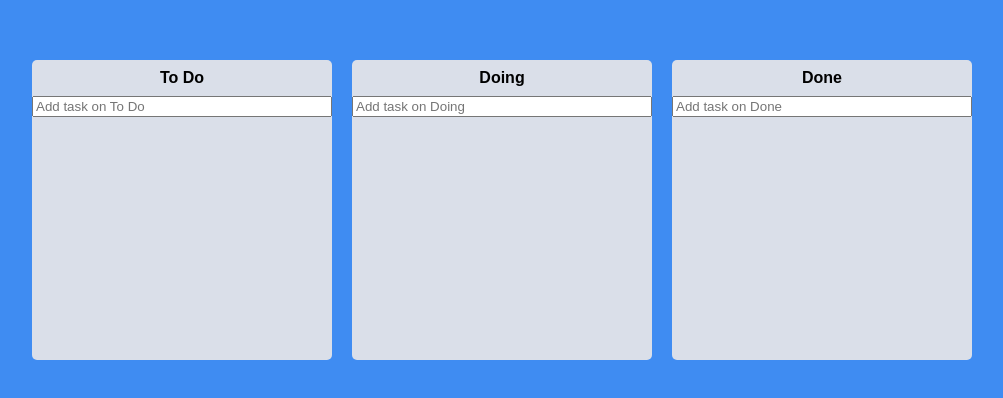
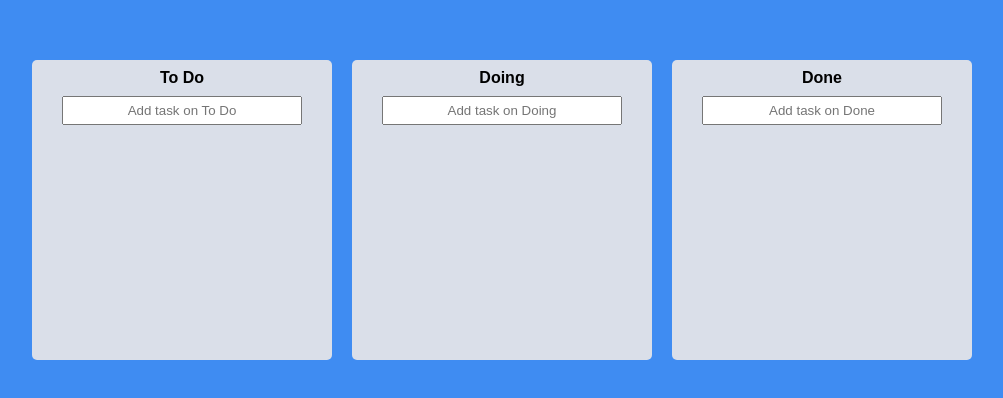
Before and after one commit to phj9020/trello, a React (Create React App) app: page / in a window 1280 px wide. Shown: the part 190-588 px from the top of the page, without its empty margins (268-1271 px from the left). Built offline with nearby package versions, Linux system fonts and the light colour scheme.

Commit message:
minor style change applied

```diff
--- a/src/Components/Board.tsx
+++ b/src/Components/Board.tsx
@@ -38,10 +38,16 @@ const BoardTitle = styled.h2`
 `
 const Form = styled.form`
     width: 100%;
+    display:flex;
+    justify-content: center;
     input {
-        width:100%;
+        width:80%;
+        padding:5px;
+        text-align: center;
     }
 `
+
+
 
 interface IBoard {
     toDos: IToDo[];
@@ -64,6 +70,7 @@ function Board({toDos, boardId } :IBoard ) {
         };
         // set newToDo in recoil state
         setToDos(allBoards => {
+            console.log(allBoards, boardId)
             // 기존 보드들을 넣어주고 추가하는 특정 보드안에 있었던 항목도 넣어주고 newToDo를 넣어줘야한다. (순서는 마지막에 넣는것으로)
             return {
                 ...allBoards,
```
